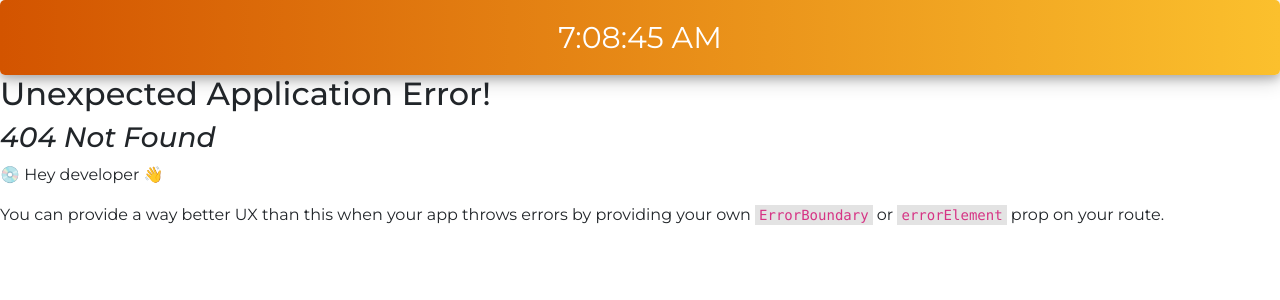
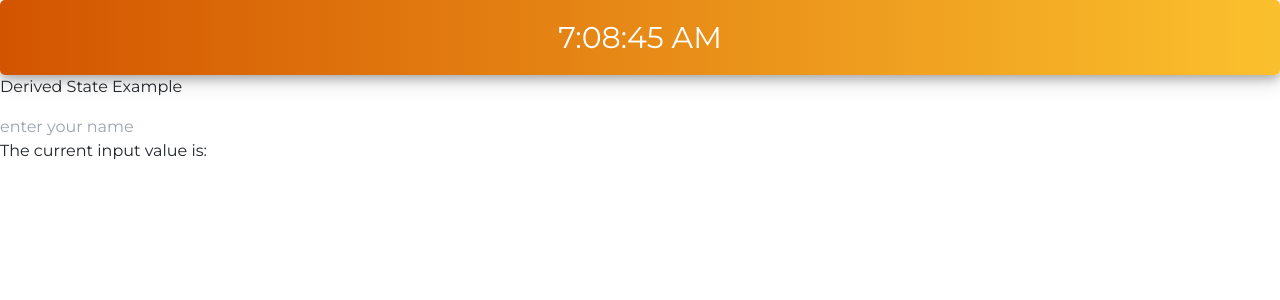
Before and after one commit to nikunjjadav123/crud_app_mern, a React (Create React App) app in the folder client/: page /derived-state in a window 1280 px wide. Before the commit this address had no page. Shown: the top 300 px of the page. Built offline with nearby package versions, Linux system fonts and the light colour scheme.

Commit message:
added derived state logic and react icons

```diff
--- a/client/package.json
+++ b/client/package.json
@@ -18,6 +18,7 @@
     "react-bootstrap": "^2.10.2",
     "react-dom": "^18.3.1",
     "react-hot-toast": "^2.4.1",
+    "react-icons": "^5.2.1",
     "react-in-angularjs": "^18.0.0",
     "react-router-dom": "^6.23.1",
     "react-scripts": "^5.0.1",
--- a/client/src/App.js
+++ b/client/src/App.js
@@ -3,7 +3,7 @@
 import {RouterProvider, createBrowserRouter,Router , Route} from "react-router-dom";
 import User from "./components/user.jsx";
 import Add from "./components/addUser.jsx";
-import EventHandling from './components/EventHandling.jsx';
+import DerivedState from './components/DerivedState.jsx';
 import Layout from './components/Layout.jsx';
 
 function App() {
@@ -26,8 +26,8 @@
       element:"User Delete Page",
     },
     {
-      path:"/event-handling",
-      element:<EventHandling/>,
+      path:"/derived-state",
+      element:<DerivedState/>,
     }
 
   ]);
--- /dev/null
+++ b/client/src/components/DerivedState.jsx
@@ -0,0 +1,36 @@
+import React, { useState } from 'react';
+import Button from 'react-bootstrap/Button';
+import 'bootstrap/dist/css/bootstrap.min.css';
+
+const DerivedState = () => {
+
+    const [inputValue,setInputValue] = useState("");
+
+    return (
+        <>
+            <p>Derived State Example</p>
+            <InputComponent inputValue={inputValue} setInputValue={setInputValue} />
+            <DisplayComponent inputValue={inputValue} />
+        </>
+    )
+};
+
+export default DerivedState
+
+const InputComponent = ({inputValue,setInputValue}) => {
+
+    return(
+        <>
+            <input type="text" placeholder="enter your name" value={inputValue} onChange={(e) => setInputValue(e.target.value)} ></input>
+        </>
+    );
+
+
+};
+
+
+const DisplayComponent = ({inputValue}) => {
+
+    return <p>The current input value is:{inputValue}</p>;
+
+};
--- a/client/src/components/EventHandling.jsx
+++ /dev/null
@@ -1,23 +0,0 @@
-import React from 'react';
-import Button from 'react-bootstrap/Button';
-import 'bootstrap/dist/css/bootstrap.min.css';
-
-const EventHandling = () => {
-
-//    function handleButtonClick(){
-//         alert("hii");
-//     }
-
-const handleButtonClick = (event) =>{
-    console.log(event.target);
-    alert("Hey,i am onClick event.");
-}
-    return(
-        <>
-        <Button variant="primary" onClick={handleButtonClick}>Primary</Button>
-
-        </>
-    );
-};
-
-export default EventHandling;
--- a/client/src/components/addUser.jsx
+++ b/client/src/components/addUser.jsx
@@ -1,6 +1,8 @@
 import React from 'react';
 import styles from "./css/addUser.module.css";
 import {Link} from "react-router-dom";
+
+
 const Add = () => {
     return (
         <>
```
Also changed, not shown: 1 other file (tests, documents, lock files or other folders).
